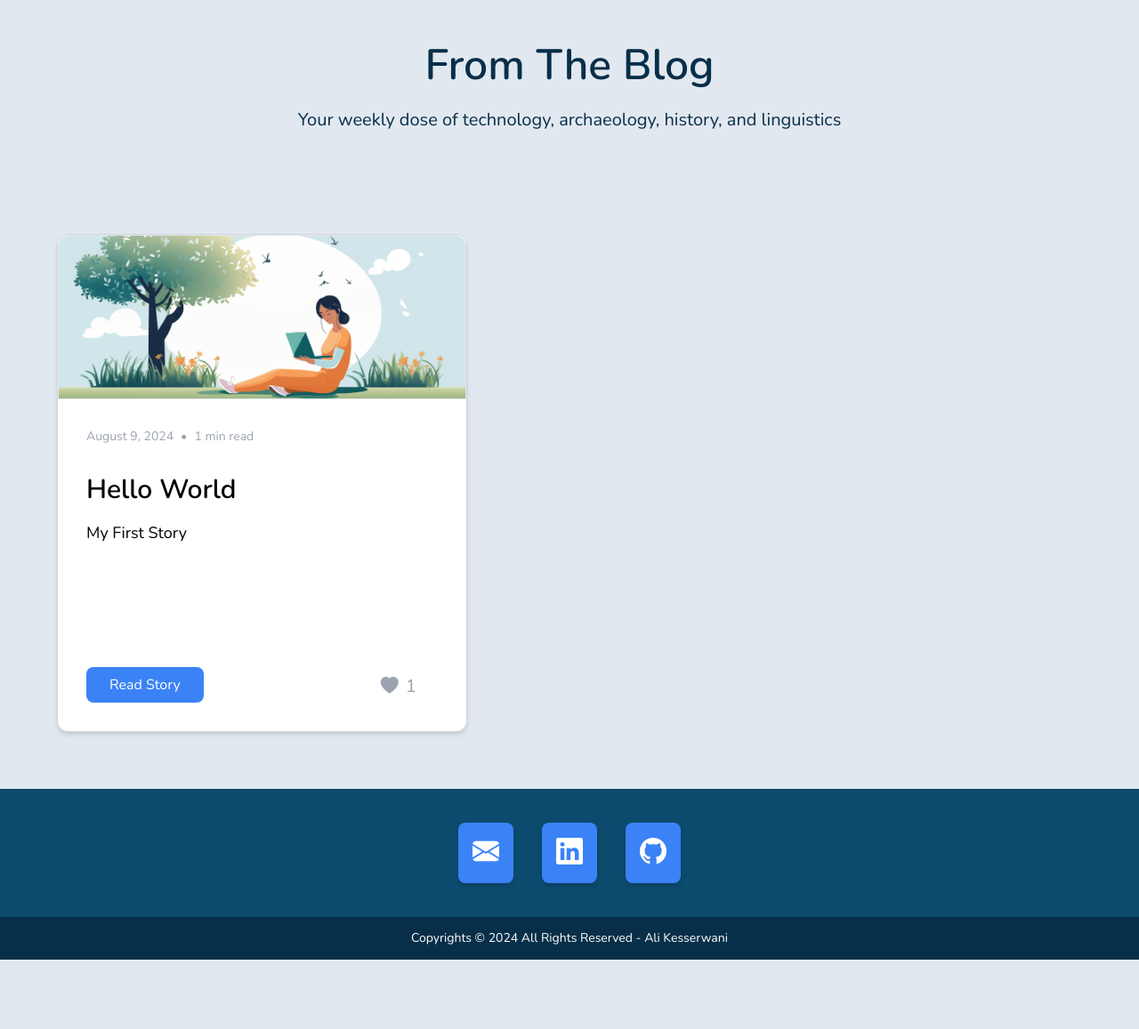
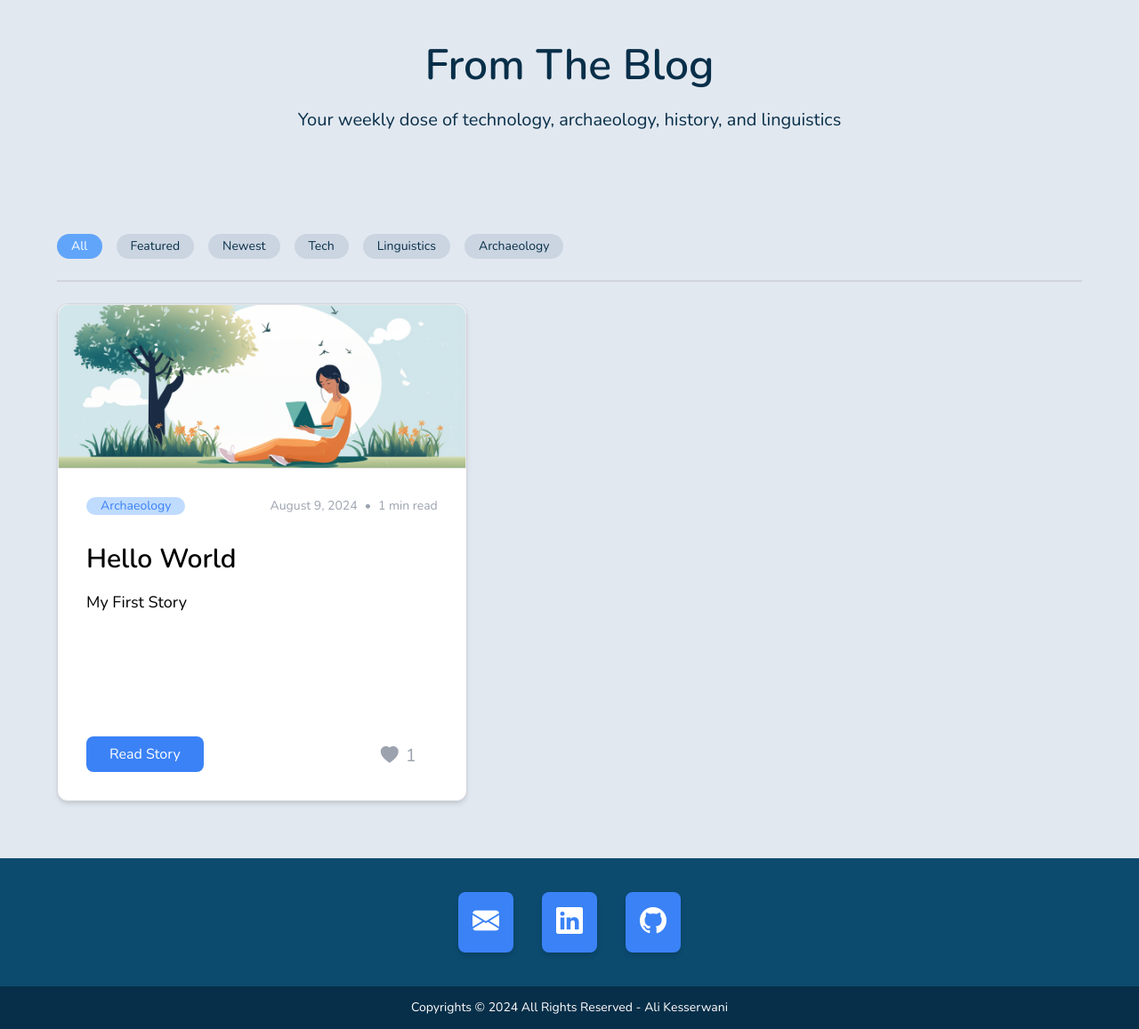
Before and after one commit to akesserwani/explorerali, a Django app: page /blog/ in a window 1280 px wide. Shown: the part 121-1278 px from the top of the page at 89% size. Before the commit the page ends 1200 px from the top, so only its background shows below. Run offline with Django 4.2, Linux system fonts and the light colour scheme; data comes from the database, SQL or seed files in the repository; both versions use the stored data as it was after the commit; some libraries are stand-ins or nearby versions.

Commit message:
added filters

```diff
--- /dev/null
+++ b/portfolio/serializers.py
@@ -0,0 +1,7 @@
+from rest_framework.serializers import ModelSerializer
+from portfolio.models import BlogStory
+
+class BlogSerializer(ModelSerializer):
+    class Meta:
+        model = BlogStory
+        fields = ('title', 'caption', 'story', 'imageUrl', 'created_date', 'likes')
--- a/portfolio/templates/blog_crud/blog.html
+++ b/portfolio/templates/blog_crud/blog.html
@@ -19,76 +19,109 @@
 
 <!--Container with the blog posts and tags-->
 <!--Top Page Container for landing page-->
-<div class = "flex flex-col gap-6 bg-slate-200 w-full p-16">
+<div id = "blog_catalog" class = "flex flex-col gap-6 bg-slate-200 w-full p-16">
 
     <!--Filter tab buttons-->
-   <!-- <div class="flex flex-row flex-wrap gap-4"
-        x-data="{ tabs: [
-            { id: 1, text: 'Featured' },
-            { id: 2, text: 'Newest' },
-            { id: 3, text: 'Tech' },
-            { id: 4, text: 'Linguistics' },
-            { id: 5, text: 'Anthropology' },
-        ]}">
+   <div class="flex flex-row flex-wrap gap-4"
+        x-data="{
+            filter: 'All',
+            tabs: [
+                { id: 1, text: 'All' },
+                { id: 2, text: 'Featured' },
+                { id: 3, text: 'Newest' },
+                { id: 4, text: 'Tech' },
+                { id: 5, text: 'Linguistics' },
+                { id: 6, text: 'Archaeology' },
+            ]}">
+
         <template x-for="tab in tabs" :key="tab.id">
-            <button class="px-4 py-1 rounded-2xl bg-blue-500 hover:bg-blue-600 border border-blue-400 active:scale-95 text-white text-sm"
-                x-text="tab.text">
-            </button>
+            <!--Form Button submits htmx request to filter-->
+                <button class="px-4 py-1 rounded-2xl   active:scale-95 text-sky-950 text-sm"
+                        :class="{ 'bg-blue-400 text-white': filter === tab.text, 'bg-slate-300 hover:bg-slate-400': filter !== tab.text }"
+                        x-text="tab.text"
+                        @click="filter = tab.text">
+                </button>
         </template>
-    </div> -->
+    </div>
 
-    <div class = "flex flex-row flex-wrap gap-4">
+    <hr class = "border border-gray-300">
+    <div class = "flex flex-row flex-wrap gap-4" x-data="{ blog_stories: {{ blog_stories }} }">
 
-        <!--Implement logic here to loop through blog posts and insert the data-->
-        {% for blog in blog_stories.all %}
+        <!--Load JSON data into the alpine object-->
+        <template x-for="blog in blog_stories">
             <!--Individual Blog Post-->
             <div class = "flex flex-col w-full md:w-2/5 h-[35rem] bg-white border border-gray-300 rounded-xl shadow-md">
                 <!--Blog Post Image-->
                 <div class="w-full h-1/2 border rounded-t-xl overflow-hidden">
-                    <img src="{% static 'blog_covers/' %}{{ blog.imageUrl }}" class="w-full h-full object-cover">
+                    <img :src="`/static/blog_covers/${blog.imageUrl}`"class="w-full h-full object-cover">
                 </div>
 
                 <!--Top row box with tags, date, and time to read-->
                 <div class = "flex flex-row justify-between p-8 flex-wrap gap-4">
                     <!--Tag-->
-                    <!-- <div class="px-4 rounded-xl bg-blue-200 border border-blue-400 text-blue-500 text-xs md:text-sm">Archaeology</div> -->
+                    <div class="px-4 rounded-xl bg-blue-200  text-blue-500 text-xs md:text-sm">Archaeology</div>
 
                     <!--Date, time to read-->
                     <div class = "flex flex-row gap-1 md:gap-2 text-gray-400 text-xs md:text-sm">
-                        <p>{{ blog.created_date|date:"F j, o" }}</p>
+                        <p x-text="formatDate(blog.created_date)"></p>
                         <p>•</p>
-                        <p>{{ blog.story | calculateReadTime }} min read</p>
+                        <p x-text="`${calculateReadTime(blog.story)} min read`"></p>
                     </div>
                 </div>
 
                 <!--Box with text for title and description-->
                 <div class = "pl-8 h-1/2">
                     <!--Title Text-->
-                    <h1 class = "text-3xl font-bold text-black">{{ blog.title }}</h1>
+                    <h1 class = "text-3xl font-bold text-black" x-text ="blog.title"></h1>
                     <!--Description text-->
-                    <p class = "text-lg mt-4">{{ blog.caption }}</p>
+                    <p class = "text-lg mt-4" x-text ="blog.caption"></p>
                 </div>
                 <!--Bottom Box row with click button and likes-->
                 <div class = "flex flex-row justify-between p-8">
                     <!--Read Story Button-->
-                    <a href = "{% url 'blog_story' story_name=blog.title %}" class="p-2 w-1/2 md:w-1/3 rounded-lg bg-blue-500 hover:bg-blue-600 active:scale-95 text-white text-base text-center">
+                    <a :href="`/blog/story/${blog.title}`"  class="p-2 w-1/2 md:w-1/3 rounded-lg bg-blue-500 hover:bg-blue-600 active:scale-95 text-white text-base text-center">
                         Read Story
                     </a>
 
                     <!--Number of likes-->
                     <div class = "flex flex-row gap-2 text-gray-400 text-xl mt-2 mr-6">
                         <i class="bi bi-heart-fill"></i>
-                        <p>{{blog.likes}}</p>
+                        <p x-text ="blog.likes"></p>
                     </div>
                 </div>
             </div>
-        {% endfor %}
+        </template>
 
     </div>
 
 
 </div>
 
+<script>
+
+//function to calculate read time
+function calculateReadTime(story) {
+    // Assuming an average reading speed of 200 words per minute
+    const wordsPerMinute = 200;
+    const words = story.split(/\s+/).length;
+    return Math.ceil(words / wordsPerMinute);
+}
+
+// Function to format the date string
+function formatDate(dateString) {
+    const date = new Date(dateString);
+
+    // Format the date to "Month Day, Year"
+    const formattedDate = date.toLocaleDateString('en-US', {
+        year: 'numeric',
+        month: 'long',
+        day: 'numeric'
+    });
+
+    return formattedDate;
+}
+
+</script>
 
 {% include 'shared/footer.html' %}
 
--- a/portfolio/urls.py
+++ b/portfolio/urls.py
@@ -19,5 +19,4 @@ urlpatterns = [
     path('comment/<str:story_name>', views.create_comment, name = "post_comment"),
     path('comment/<str:story_name>/delete/<int:comment_id>/', views.delete_comment, name='delete_comment'),
 
-
 ]
--- a/portfolio/views.py
+++ b/portfolio/views.py
@@ -8,6 +8,10 @@ from portfolio.templatetags.functions import calculateReadTime
 from django.core.mail import send_mail
 from django.conf import settings
 from django.http import HttpResponse
+
+from portfolio.serializers import BlogSerializer
+import json
+
 
 # Create your views here.
 def index(response):
@@ -36,9 +40,10 @@ def blog(response):
 
     #print contents of database
     blog_stories = BlogStory.objects.all()
+    blog_stories_json = BlogSerializer(blog_stories, many=True).data
 
     context = {
-        'blog_stories': blog_stories
+        'blog_stories': json.dumps(blog_stories_json)
     }
 
     return render(response, 'blog_crud/blog.html', context)
--- a/theme/static/css/dist/styles.css
+++ b/theme/static/css/dist/styles.css
@@ -1191,6 +1191,11 @@ select {
   background-color: rgb(226 232 240 / var(--tw-bg-opacity));
 }
 
+.bg-slate-300 {
+  --tw-bg-opacity: 1;
+  background-color: rgb(203 213 225 / var(--tw-bg-opacity));
+}
+
 .bg-teal-500 {
   --tw-bg-opacity: 1;
   background-color: rgb(20 184 166 / var(--tw-bg-opacity));
@@ -1199,6 +1204,21 @@ select {
 .bg-white {
   --tw-bg-opacity: 1;
   background-color: rgb(255 255 255 / var(--tw-bg-opacity));
+}
+
+.bg-slate-500 {
+  --tw-bg-opacity: 1;
+  background-color: rgb(100 116 139 / var(--tw-bg-opacity));
+}
+
+.bg-slate-400 {
+  --tw-bg-opacity: 1;
+  background-color: rgb(148 163 184 / var(--tw-bg-opacity));
+}
+
+.bg-blue-400 {
+  --tw-bg-opacity: 1;
+  background-color: rgb(96 165 250 / var(--tw-bg-opacity));
 }
 
 .bg-opacity-50 {
@@ -1443,6 +1463,10 @@ select {
   box-shadow: var(--tw-ring-offset-shadow, 0 0 #0000), var(--tw-ring-shadow, 0 0 #0000), var(--tw-shadow);
 }
 
+.filter {
+  filter: var(--tw-blur) var(--tw-brightness) var(--tw-contrast) var(--tw-grayscale) var(--tw-hue-rotate) var(--tw-invert) var(--tw-saturate) var(--tw-sepia) var(--tw-drop-shadow);
+}
+
 .transition-all {
   transition-property: all;
   transition-timing-function: cubic-bezier(0.4, 0, 0.2, 1);
@@ -1468,6 +1492,11 @@ select {
   background-color: rgb(8 47 73 / var(--tw-bg-opacity));
 }
 
+.hover\:bg-slate-400:hover {
+  --tw-bg-opacity: 1;
+  background-color: rgb(148 163 184 / var(--tw-bg-opacity));
+}
+
 .hover\:text-gray-400:hover {
   --tw-text-opacity: 1;
   color: rgb(156 163 175 / var(--tw-text-opacity));
```
Also changed, not shown: db.sqlite3, portfolio/templates/components/blog_catalog.html (added).
